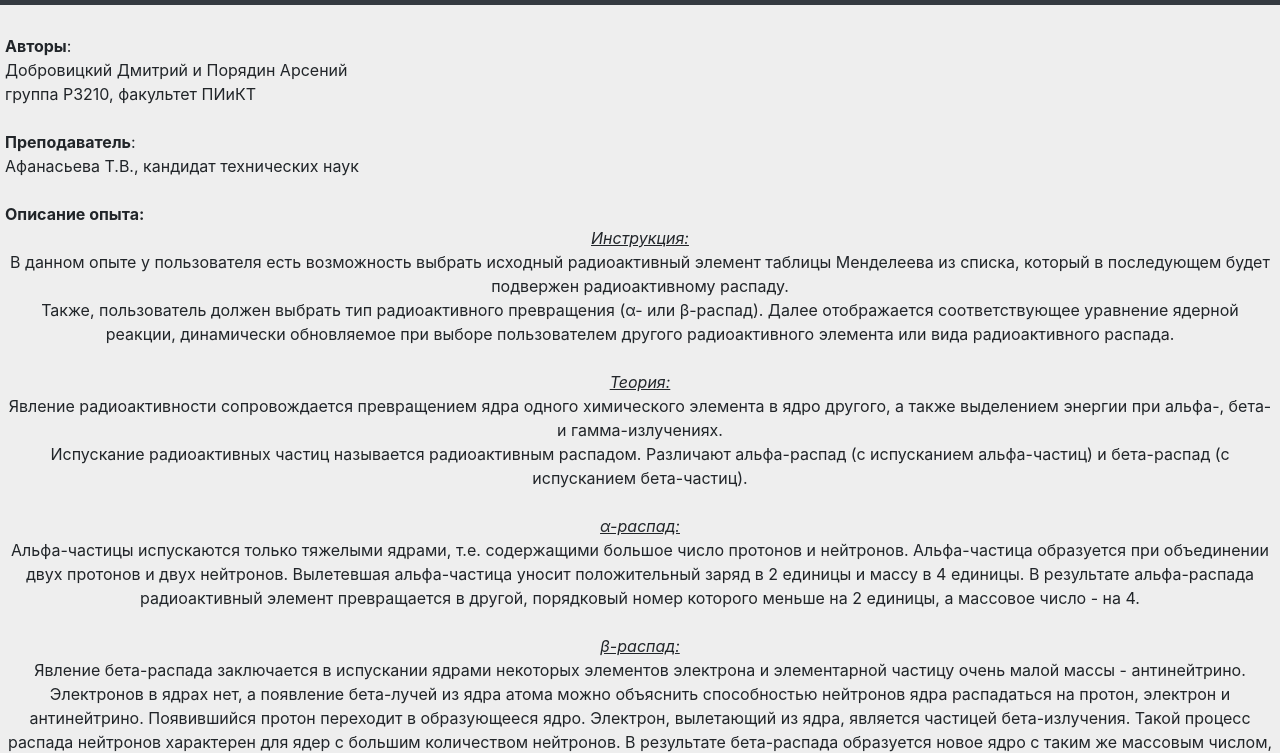
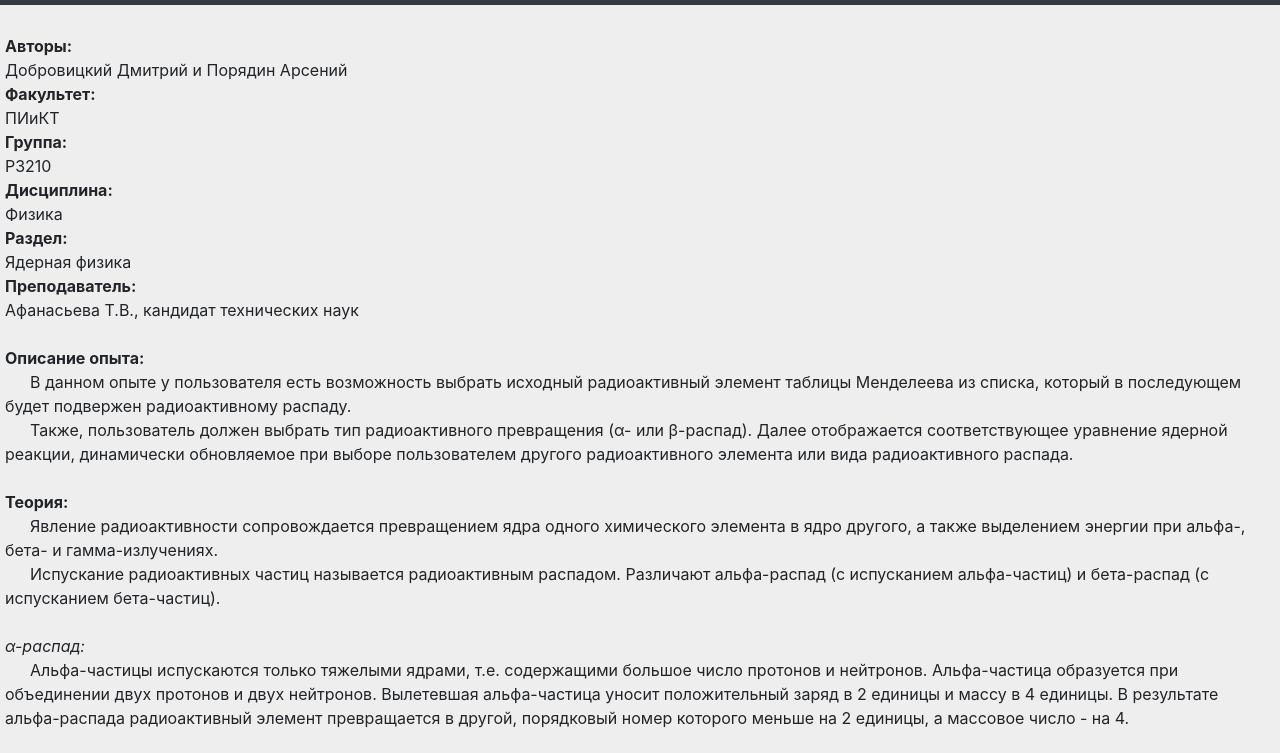
Before and after one commit to itmop3210/physics-simulator, a website: page www/nuclear_reaction_info.html in a window 1280 px wide. Shown: the part 51-804 px from the top of the page. Drawn offline with Linux system fonts and the light colour scheme.

Commit message:
Nuclear info page design is done and recommended to be adhered.

```diff
--- a/www/nuclear_reaction_info.html
+++ b/www/nuclear_reaction_info.html
@@ -25,32 +25,38 @@
         <br>
 
         <div style="margin: 5px;">
-            <b>Авторы</b>:<br>Добровицкий Дмитрий и Порядин Арсений<br>группа P3210, факультет ПИиКТ<br><br>
+            <b>Авторы:</b> <br> Добровицкий Дмитрий и Порядин Арсений <br>
+            <b>Факультет:</b> <br> ПИиКТ <br>
+            <b>Группа:</b> <br> P3210 <br>
+            <b>Дисциплина:</b> <br> Физика <br>
+            <b>Раздел:</b> <br> Ядерная физика <br>
 
-            <b>Преподаватель</b>:<br>Афанасьева Т.В., кандидат технических наук<br><br>
+
+            <b>Преподаватель:</b><br>Афанасьева Т.В., кандидат технических наук<br><br>
 
             <b>Описание опыта:</b><br>
-            <div style="text-align: center;"><i><u>Инструкция:</u></i></div>
-            <div style="text-align: center;">
+            <div style="text-align: left; text-indent: 25px;">
                 В данном опыте у пользователя есть возможность выбрать исходный радиоактивный элемент таблицы Менделеева из списка, который в последующем будет подвержен радиоактивному распаду.
             </div>
-            <div style="text-align: center;">
+            <div style="text-align: left; text-indent: 25px;">
                 Также, пользователь должен выбрать тип радиоактивного превращения (&#945- или &#946-распад). Далее отображается соответствующее уравнение ядерной реакции, динамически обновляемое при выборе пользователем другого радиоактивного элемента или вида радиоактивного распада.
-            </div>
+            </div><br>
 
-            <br><div style="text-align: center;"><i><u>Теория:</u></i></div>
-            <div style="text-align: center;">
+            <b>Теория:</b><br>
+            <div style="text-align: left; text-indent: 25px;">
                 Явление радиоактивности сопровождается превращением ядра одного химического элемента в ядро другого, а также выделением энергии при альфа-, бета- и гамма-излучениях.
             </div>
-            <div style="text-align: center;">
+            <div style="text-align: left; text-indent: 25px;">
                 Испускание радиоактивных частиц называется радиоактивным распадом. Различают альфа-распад (с испусканием альфа-частиц) и бета-распад (с испусканием бета-частиц).
-            </div>
-            <br><div style="text-align: center;"><i><u>&#945-распад:</u></i></div>
-            <div style="text-align: center;">
+            </div><br>
+
+            <i>&#945-распад:</i><br>
+            <div style="text-align: left; text-indent: 25px;">
                 Альфа-частицы испускаются только тяжелыми ядрами, т.е. содержащими большое число протонов и нейтронов. Альфа-частица образуется при объединении двух протонов и двух нейтронов. Вылетевшая альфа-частица уносит положительный заряд в 2 единицы и массу в 4 единицы. В результате альфа-распада радиоактивный элемент превращается в другой, порядковый номер которого меньше на 2 единицы, а массовое число - на 4.
-            </div>
-            <br><div style="text-align: center;"><i><u>&#946-распад:</u></i></div>
-            <div style="text-align: center;">
+            </div><br>
+
+            <i>&#946-распад:</i><br>
+            <div style="text-align: left; text-indent: 25px;">
                 Явление бета-распада заключается в испускании ядрами некоторых элементов электрона и элементарной частицу очень малой массы - антинейтрино. Электронов в ядрах нет, а появление бета-лучей из ядра атома можно объяснить способностью нейтронов ядра распадаться на протон, электрон и антинейтрино. Появившийся протон переходит в образующееся ядро. Электрон, вылетающий из ядра, является частицей бета-излучения. Такой процесс распада нейтронов характерен для ядер с большим количеством нейтронов. В результате бета-распада образуется новое ядро с таким же массовым числом, но с большим на единицу зарядом.
             </div>
         </div>
```
Also changed, not shown: www/nuclear_levels_info.html (+22 -10 lines), www/polarization_info.html (+1 -1 lines).
